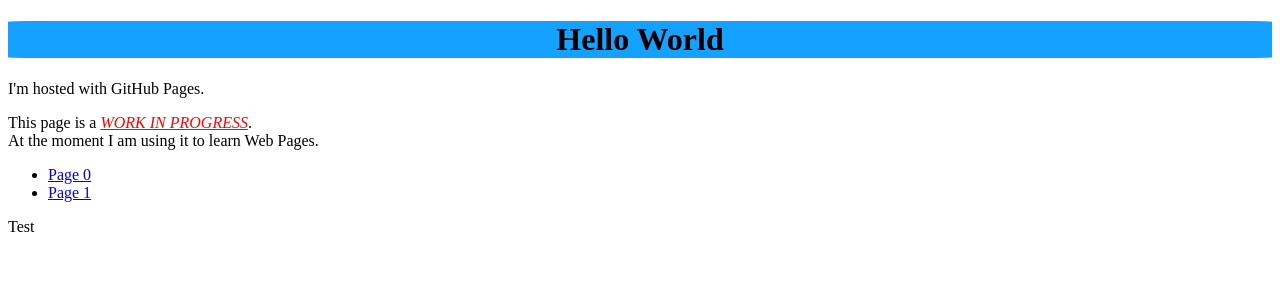
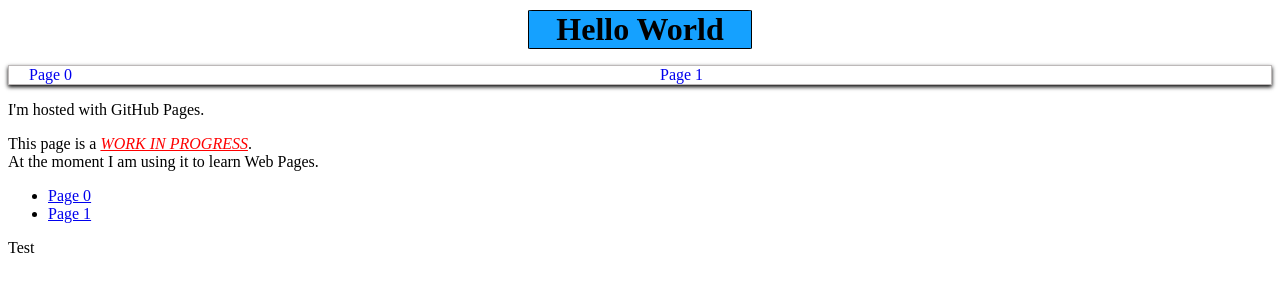
Before and after one commit to Giova-Dev/Giova-Dev.github.io, a plain HTML site: page index.html in a window 1280 px wide. Drawn offline with Linux system fonts and the light colour scheme.

Commit message:
new style

```diff
--- a/index.html
+++ b/index.html
@@ -7,6 +7,10 @@
         <body>
                 <header>
                         <h1>Hello World</h1>
+                        <p id="links">
+                                <a href="page0.html" class="link">Page 0</a>
+                                <a href="page1.html" class="link">Page 1</a>
+                        </p>
                 </header>
                 <p>I'm hosted with GitHub Pages.</p>
                 <p>This page is a <i id="work">WORK IN PROGRESS</i>.<br>
--- a/style.css
+++ b/style.css
@@ -2,6 +2,8 @@ h1{
     text-align: center;
     background-color: #15a1ff;
     border-radius: 2%;
+    border: 1px solid black;
+    margin: 10px 520px 10px 520px;
 }
 body{
     text-justify: auto;
@@ -10,3 +12,16 @@ body{
     color: #ff0000;
     text-decoration: underline #ff0000;
 }
+
+#links {
+    border: 1px solid rgb(189, 185, 185);
+    box-shadow: 0 2px 4px #000000;
+    display: flex;
+}
+.link{
+    border: 1px rgb(0, 0, 0);
+    flex-grow: 1;
+    margin-left: 20px;
+    margin-right: 20px;
+    text-decoration: none;
+}
```
